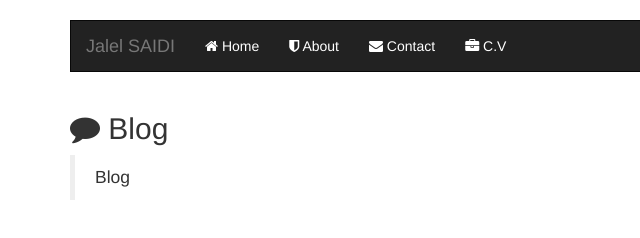
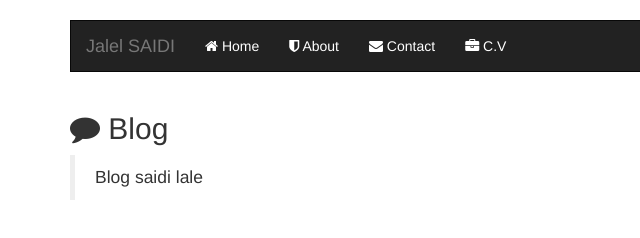
Before and after one commit to saidijalel/saidijalel.github.io, a plain HTML site: page index.html at #/blog in a window 1280 px wide. Shown: the full height of the page, 0-640 px from the left. Drawn offline with Linux system fonts and the light colour scheme.

Commit message:
second commit

```diff
--- a/pages/blog.html
+++ b/pages/blog.html
@@ -3,7 +3,8 @@
 
     <div class="col-sm-10">
         <blockquote>
-            <p>Blog</p>
+            <p>Blog  saidi lale
+            </p>
         </blockquote>
     </div>
 
```
